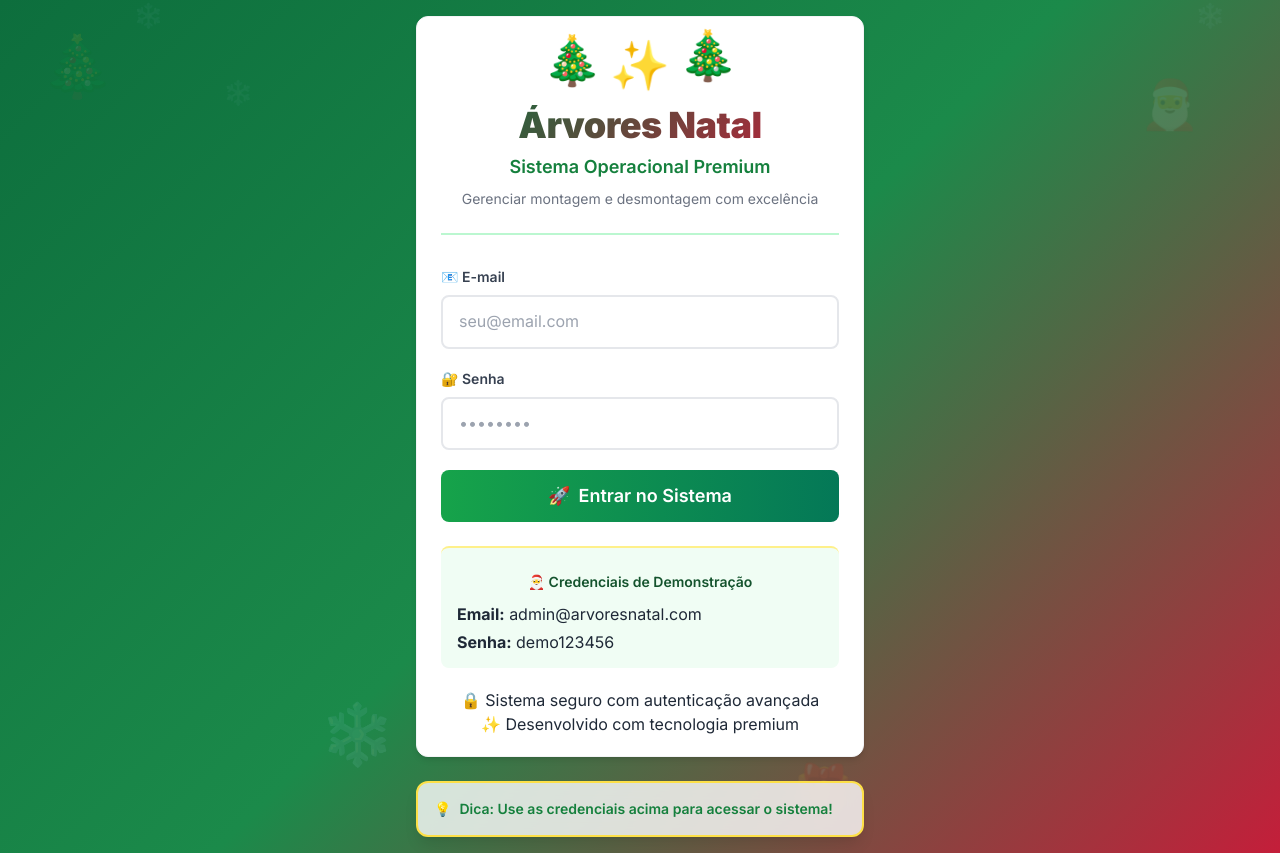
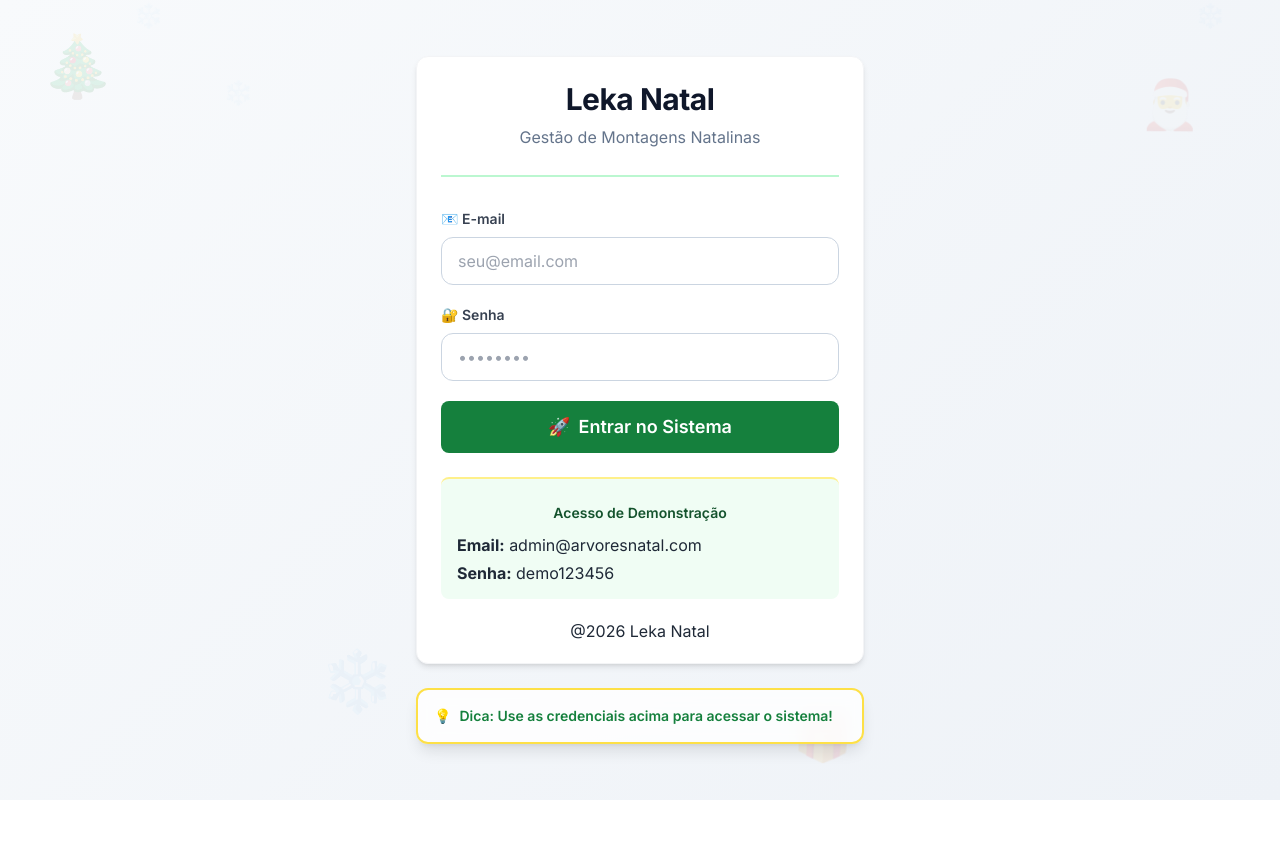
Before and after one commit to magaliartes/sistemalekanatal, a Next.js app: page /login in a window 1280 px wide. After the commit the page ends 800 px from the top, so only its background shows below. Built offline with nearby package versions, Linux system fonts and the light colour scheme.

Commit message:
ajustes layout

```diff
--- a/src/app/login/page.tsx
+++ b/src/app/login/page.tsx
@@ -60,23 +60,16 @@ export default function LoginPage() {
 
       {/* Card de Login */}
       <div className="w-full max-w-md relative z-10">
-        <div className="card shadow-2xl border-2 border-yellow-400 backdrop-blur-sm bg-white/95">
+        <div className="card shadow-2xl border border-slate-200 backdrop-blur-sm bg-white/95">
           {/* Header com tema natalino */}
           <div className="text-center mb-8 pb-6 border-b-2 border-green-200">
-            <div className="flex justify-center items-center gap-2 mb-4">
-              <span className="text-5xl animate-bounce-soft">🎄</span>
-              <span className="text-5xl animate-swing">✨</span>
-              <span className="text-5xl animate-bounce-soft" style={{animationDelay: '0.5s'}}>🎄</span>
-            </div>
 
-            <h1 className="text-4xl font-black text-gradient mb-2">
-              Árvores Natal
+            <h1 className="text-3xl font-bold text-slate-900">
+              Leka Natal
             </h1>
-            <p className="text-green-700 font-semibold text-lg">
-              Sistema Operacional Premium
-            </p>
-            <p className="text-gray-500 text-sm mt-2">
-              Gerenciar montagem e desmontagem com excelência
+
+            <p className="text-slate-500 mt-2">
+              Gestão de Montagens Natalinas
             </p>
           </div>
 
@@ -94,7 +87,7 @@ export default function LoginPage() {
                 onChange={(e) => setEmail(e.target.value)}
                 placeholder="seu@email.com"
                 disabled={isLoading}
-                className="w-full px-4 py-3 border-2 border-gray-200 rounded-lg focus:ring-2 focus:ring-green-500 focus:border-green-500 outline-none transition"
+                className="w-full px-4 py-3 border border-slate-300 rounded-xl h-12 focus:ring-2 focus:ring-green-500 focus:border-green-500 outline-none transition"
               />
             </div>
 
@@ -110,7 +103,7 @@ export default function LoginPage() {
                 onChange={(e) => setPassword(e.target.value)}
                 placeholder="••••••••"
                 disabled={isLoading}
-                className="w-full px-4 py-3 border-2 border-gray-200 rounded-lg focus:ring-2 focus:ring-green-500 focus:border-green-500 outline-none transition"
+                className="w-full px-4 py-3 border border-slate-300 rounded-xl h-12 focus:ring-2 focus:ring-green-500 focus:border-green-500 outline-none transition"
               />
             </div>
 
@@ -142,7 +135,7 @@ export default function LoginPage() {
           {/* Credenciais de teste */}
           <div className="mt-6 pt-6 border-t-2 border-yellow-200 bg-green-50 rounded-lg p-4">
             <p className="text-center text-sm font-semibold text-green-900 mb-3">
-              🎅 Credenciais de Demonstração
+              Acesso de Demonstração
             </p>
             <div className="space-y-2 text-sm text-green-800">
               <p><strong>Email:</strong> admin@arvoresnatal.com</p>
@@ -152,8 +145,7 @@ export default function LoginPage() {
 
           {/* Footer */}
           <div className="mt-6 text-center text-xs text-gray-500">
-            <p>🔒 Sistema seguro com autenticação avançada</p>
-            <p className="mt-2">✨ Desenvolvido com tecnologia premium</p>
+            <p>@2026 Leka Natal</p>
           </div>
         </div>
 
--- a/src/globals.css
+++ b/src/globals.css
@@ -46,7 +46,7 @@ html {
 body {
   background: linear-gradient(135deg, #f5f1e8 0%, #fafaf8 100%);
   color: var(--color-gray-dark);
-  font-family: 'Segoe UI', -apple-system, BlinkMacSystemFont, sans-serif;
+  font-family: inherit;
   line-height: 1.6;
   min-height: 100vh;
 }
@@ -101,7 +101,7 @@ a:hover {
 }
 
 .btn-primary {
-  @apply bg-gradient-to-r from-green-600 to-emerald-700 text-white hover:shadow-lg hover:scale-105;
+  @apply bg-green-700 hover:bg-green-800 text-white hover:shadow-lg hover:scale-105;
 }
 
 .btn-secondary {
@@ -256,7 +256,11 @@ select:disabled {
 
 /* Gradientes natalinos */
 .gradient-christmas {
-  background: linear-gradient(135deg, #0d6e3d 0%, #1b8a4a 50%, #c41e3a 100%);
+  background: linear-gradient(
+    135deg,
+    #f8fafc 0%,
+    #eef2f7 100%
+  );
 }
 
 .gradient-light {
```
